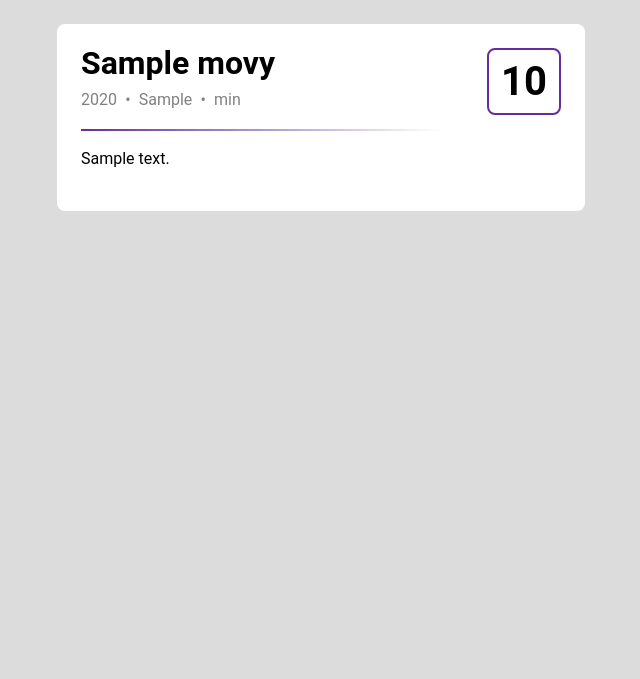
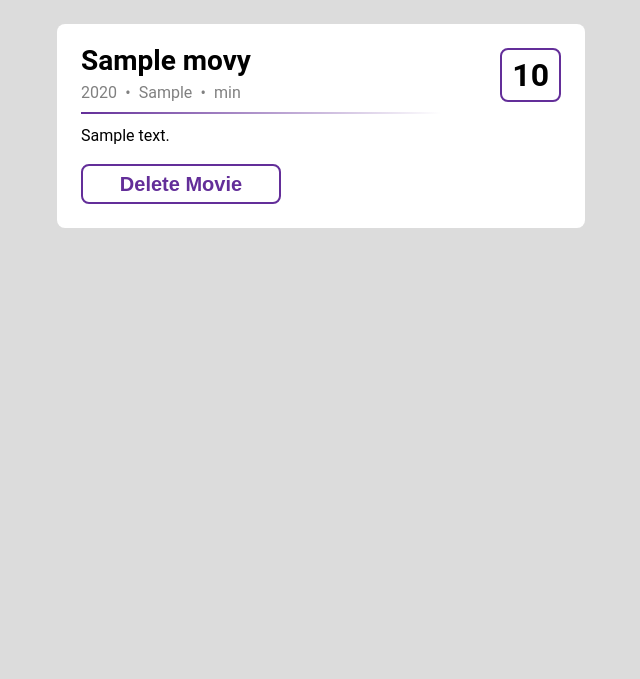
Before and after one commit to CrypticVigil/revue, a PHP site: page / in a window 1280 px wide. Shown: the part 60-739 px from the top of the page, without its empty margins (43-683 px from the left). Run offline with PHP 8.4, Linux system fonts and the light colour scheme; tables that the repository leaves empty or names only in its code hold one stand-in row (values such as "Sample post"); data that the repository does not hold is empty.

Commit message:
added delete movie button

```diff
--- a/index.php
+++ b/index.php
@@ -7,6 +7,22 @@ include 'db_connect.php';
 $sql = "SELECT * FROM movies";
 $result = mysqli_query($conn, $sql);
 $movies = mysqli_fetch_all($result, MYSQLI_ASSOC);
+
+// delete a movie
+if (isset( $_POST['submit'] )) {
+	$id = $_POST['movie_id'];
+
+	$sql = "DELETE FROM movies WHERE id = '$id'";
+
+	// update the database and check for errors
+	if ($conn -> query($sql)) {
+		// redirect to home page
+		header('Location: index.php');
+	} else {
+		echo 'query error: ' . mysqli_error($conn);
+	}
+
+}
 
 ?>
 
@@ -34,6 +50,10 @@ $movies = mysqli_fetch_all($result, MYSQLI_ASSOC);
 						</div>
 						<hr>
 						<p><?= $movie[description] ?></p>
+						<form action="index.php" method="post">
+							<input type="hidden" name="movie_id" value="<?= $movie['id'] ?>">
+							<input type='submit' name='submit' class="submit-button" value="Delete Movie">
+						</form>
 					</div>
 				<?php endforeach; ?>
 
--- a/style.css
+++ b/style.css
@@ -59,10 +59,11 @@ main {
 
 .main-container h1 {
 	margin: -0.25rem 0 0 0;
+	font-size: 1.75rem;
 }
 
 .main-container h4 {
-	margin: 0.5rem 0 0.75rem 0;
+	margin: 0.375rem 0 0 0;
 	font-weight: normal;
 	color: gray;
 }
@@ -83,6 +84,7 @@ main {
 
 .movie-card p {
 	line-height: 1.5rem;
+	margin: 0.375rem 0 0 0;
 }
 
 .title-container {
@@ -102,8 +104,8 @@ main {
 
 .movie-score {
 	margin: 0;
-	padding: 0.5rem 0.75rem;
-	font-size: 2.5rem;
+	padding: 0.375rem 0.625rem;
+	font-size: 2rem;
 	border: 2px solid #632e99;
 	border-radius: 0.5rem;
 	text-align: center;
@@ -115,6 +117,24 @@ hr {
 	height: 2px;
 	background: rgb(99,46,153);
 	background: linear-gradient(90deg, rgba(99,46,153,1) 0%, rgba(255,255,255,1) 75%);
+	margin: 0.625rem 0;
+}
+
+.submit-button {
+	width: 200px;
+	height: 2.5rem;
+	margin-top: 1rem;
+	border: 2px solid #632e99;
+	border-radius: 0.5rem;
+	background-color: white;
+	font-weight: bold;
+	color: #632e99;
+	font-size: 1.25rem;
+}
+
+.submit-button:hover {
+	background-color: #632e99;
+	color: white;
 }
 
 /* ---- ---- add movie page styles ---- ---- */
```
Also changed, not shown: addMovie.php (+1 -35 lines).
